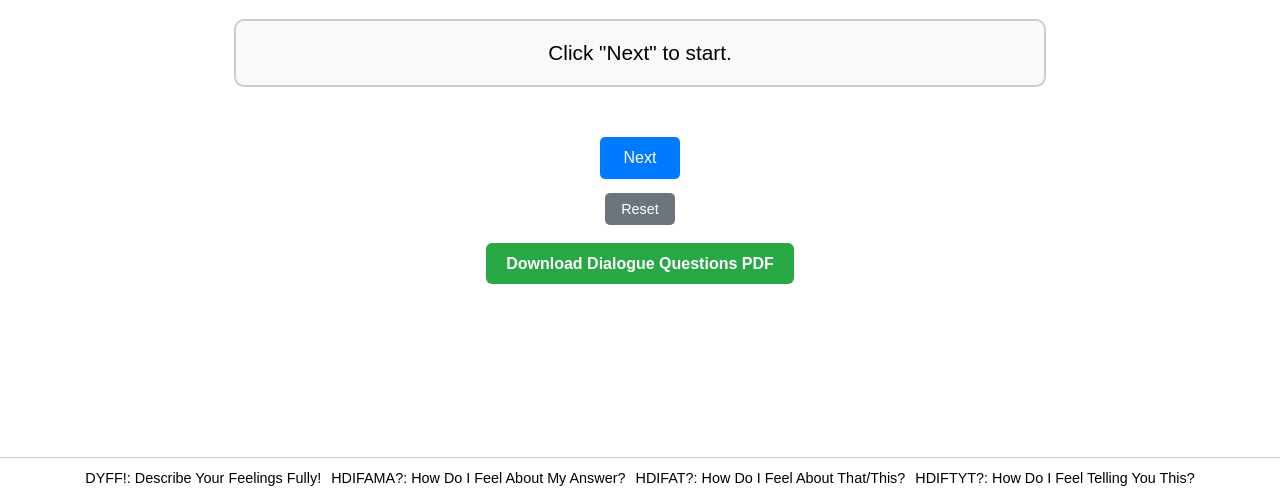
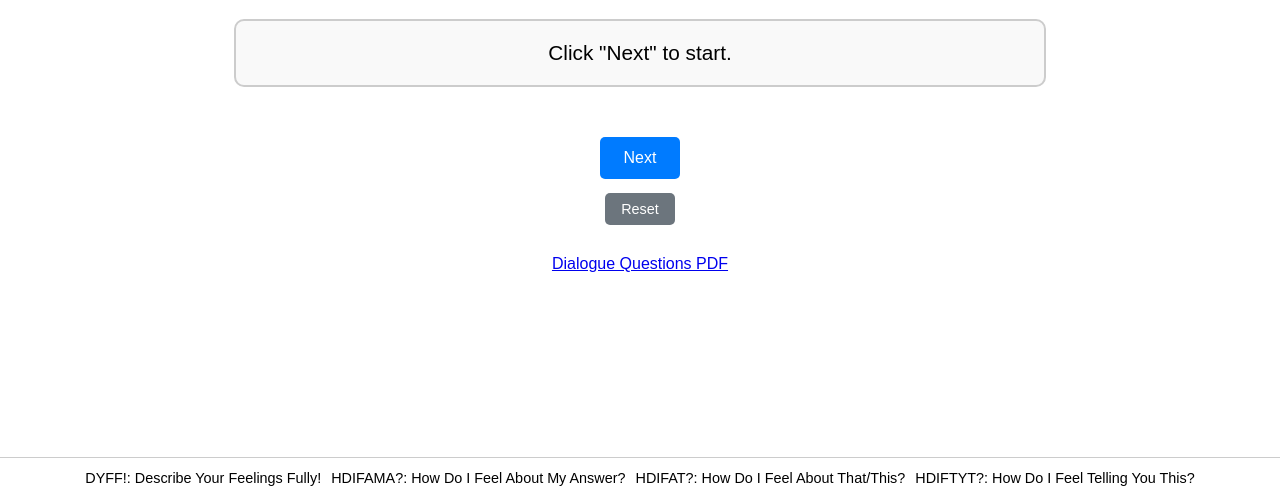
Before and after one commit to ralphmar67/Retro-LA, a plain HTML site: page index.html in a window 1280 px wide. Shown: the part 302-800 px from the top of the page. Drawn offline with Linux system fonts and the light colour scheme.

Commit message:
Update index.html

```diff
--- a/index.html
+++ b/index.html
@@ -158,10 +158,10 @@
   </div>
 
   <!-- PDF Button centered -->
-  <div style="margin-top: 20px; text-align: center;">
-    <a href="https://drive.google.com/file/d/1srVPdtItOctksJW0jPutw1cj4CIv6GVt/view?usp=drive_link"
-       class="custom-button" target="_blank">Download Dialogue Questions PDF</a>
-  </div>
+<div style="margin-top: 20px; text-align: center;">
+  <a href="https://drive.google.com/file/d/1srVPdtItOctksJW0jPutw1cj4CIv6GVt/view?usp=drive_link"
+     class="pdf-button" target="_blank">Dialogue Questions PDF</a>
+</div>
 
   <div class="footer">
     <div>DYFF!: Describe Your Feelings Fully!</div>
```
